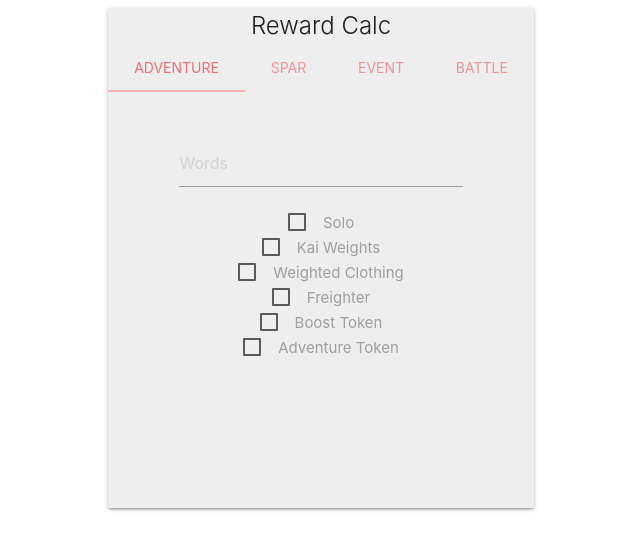
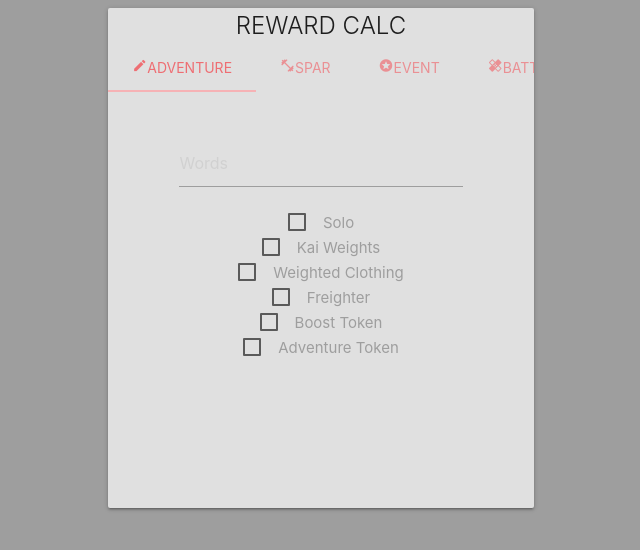
Before and after one commit to dbnewera/rewardcalc, a plain HTML site: page index.html in a window 1280 px wide. Shown: the whole page, without its empty margins (319-959 px from the left). Drawn offline with nearby package versions, Linux system fonts and the light colour scheme.

Commit message:
Formatting changes. Also, added an incomplete button to spars

```diff
--- a/app.js
+++ b/app.js
@@ -65,6 +65,9 @@ const removeCommas = number => {
       ))
     }
     const updateReward = () => {
+      if (!document.getElementById('adv-wc').value) {
+        return '+0 PL, +0 MP, and +0 zeni';
+      }
       return document.getElementById('adv-reward').innerHTML = `+${plReward} PL, +${mpReward} MP, and +${zeniReward} zeni`;
     }
     listenForChanges();
@@ -81,14 +84,19 @@ const removeCommas = number => {
       if (document.getElementById('spr-kai').checked) {perPost += 25};
       reward = perPost * posts.value;
       if (document.getElementById('spr-clothing').checked) {reward *= 1.5};
+      if (!document.getElementById('spr-inc').checked) {
       reward += 1000;
       if (document.getElementById('spr-arena').checked) {reward += 250};
       if (document.getElementById('spr-team').checked) {reward += 250};
       if (document.getElementById('spr-boost').checked) {reward *= 1.5};
+      }
       return plReward = Math.round(reward).toLocaleString();
     }
     const calculateMP = () => {
       let mp = Math.floor((posts.value / 5) + 3);
+      if (document.getElementById('spr-inc').checked) {
+       mp -= 3;
+      }
       return mpReward = mp.toLocaleString();
     }
     const listenForChanges = () => {
--- a/index.html
+++ b/index.html
@@ -11,19 +11,19 @@
       <title>DB: New Era - Reward Calc</title>
     </head>
 
-    <body>
+    <body class="grey">
         <div class="container">
           <div class="row">
             <div class="col m3"></div>
             <div class="col m6 center-align">
-              <div class="card grey lighten-3 large">
-                <span class="card-title">Reward Calc</span>
+              <div class="card grey lighten-2 large">
+                <span class="card-title">REWARD CALC</span>
                 <div class="card-tabs">
-                    <ul class="tabs tabs-fixed-width grey lighten-3">
-                      <li class="tab"><a href="#adv" class="active">Adventure</a></li>
-                      <li class="tab"><a href="#spr">Spar</a></li>
-                      <li class="tab"><a href="#evt">Event</a></li>
-                      <li class="tab"><a href="#btl">Battle</a></li>
+                    <ul class="tabs tabs-fixed-width grey lighten-2">
+                      <li class="tab"><a href="#adv" class="active"><i class="tiny material-icons">create</i>Adventure</a></li>
+                      <li class="tab"><a href="#spr"><i class="tiny material-icons">fitness_center</i>Spar</a></li>
+                      <li class="tab"><a href="#evt"><i class="tiny material-icons">stars</i>Event</a></li>
+                      <li class="tab"><a href="#btl"><i class="tiny material-icons">healing</i>Battle</a></li>
                     </ul>
                    </div>
                  <div class="card-content">
@@ -78,6 +78,12 @@
                         <input type="text" id="spr-posts" placeholder="Posts">
                       </div>
                       <ul>
+                          <li>
+                              <label>
+                                  <input type="checkbox" id="spr-inc" class="check">
+                                  <span>Incomplete</span>
+                              </label>
+                            </li>
                         <li>
                           <label>
                               <input type="checkbox" id="spr-kai" class="check">
@@ -180,7 +186,7 @@
                         </li>
                       </ul>
                    </div>
-                 </div>
+                  </dib>
               </div>
               <div class="col m3"></div>
             </div>
```
